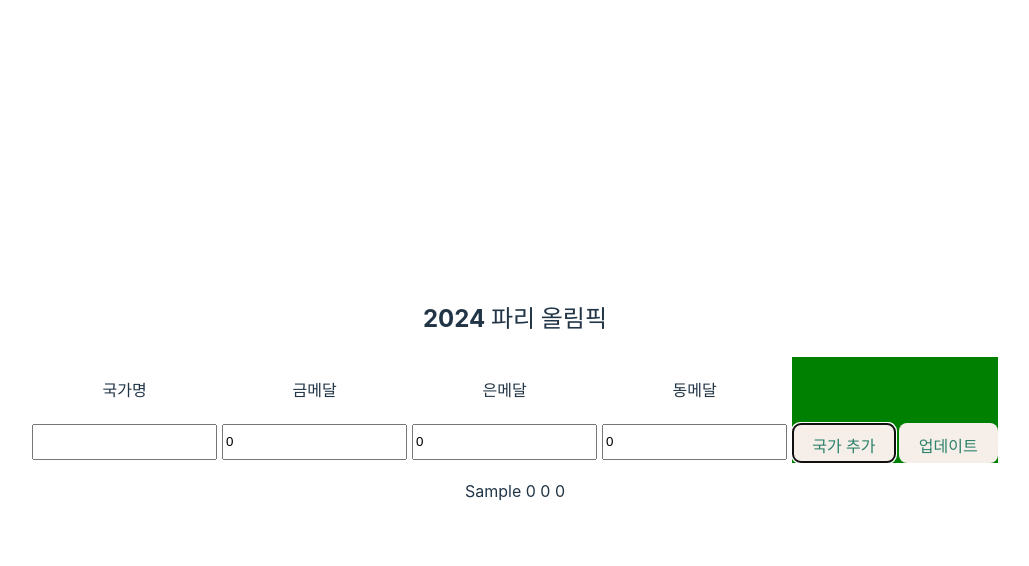
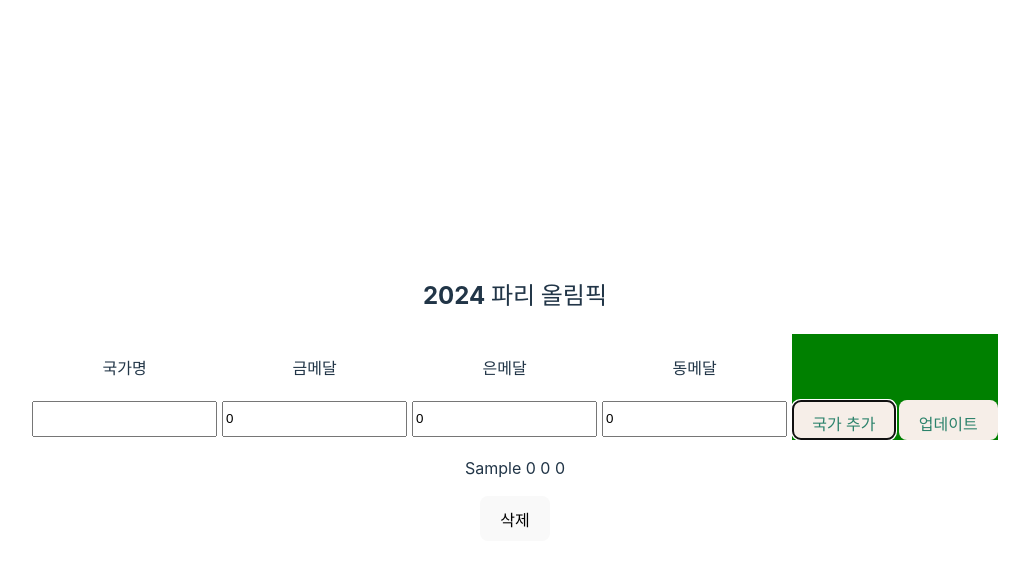
Before and after one commit to ye21iin/sparta-react-project01, a React (Vite) app: page / in a window 1280 px wide. Both pictures are taken after typing "Sample" into the empty fields and a click on the button "국가 추가". Shown: the top 566 px of the page, without its empty margins (125-1154 px from the left). Built offline with nearby package versions, Linux system fonts and the light colour scheme.

Commit message:
Design: Add a Delete button - On Progress : implement of feature

```diff
--- a/src/List.jsx
+++ b/src/List.jsx
@@ -6,9 +6,12 @@ const List = ({ records }) => {
       .sort((a, b) => b.gold - a.gold) // 금메달 기준 내림차순 정렬
       .map((r) => {
         return (
-          <p key={r.id}>
-            {r.country} {Number(r.gold)} {Number(r.silver)} {Number(r.bronze)}
-          </p>
+          <div>
+            <p key={r.id}>
+              {r.country} {Number(r.gold)} {Number(r.silver)} {Number(r.bronze)}
+            </p>
+            <button>삭제</button>
+          </div>
         );
       })
   );
```
